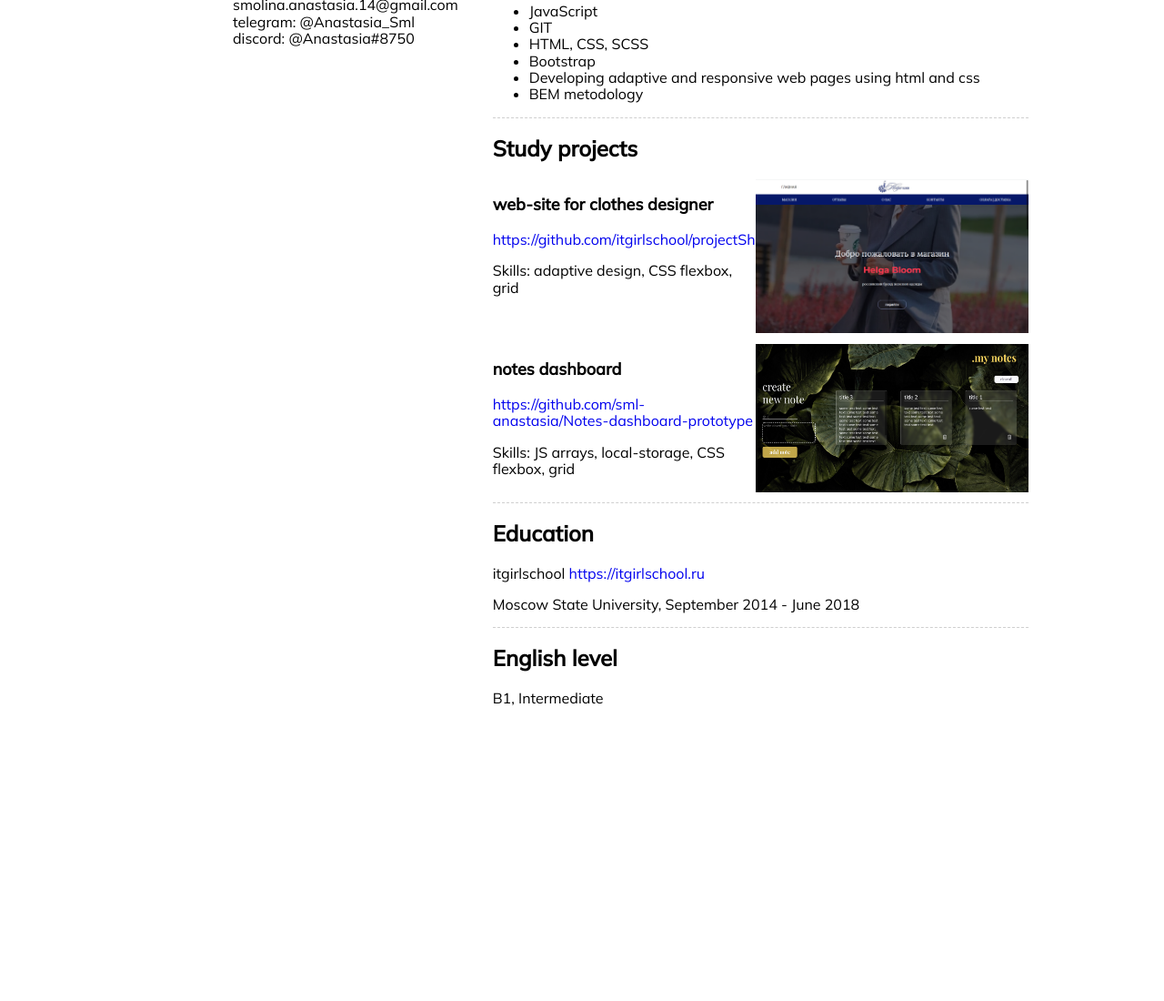
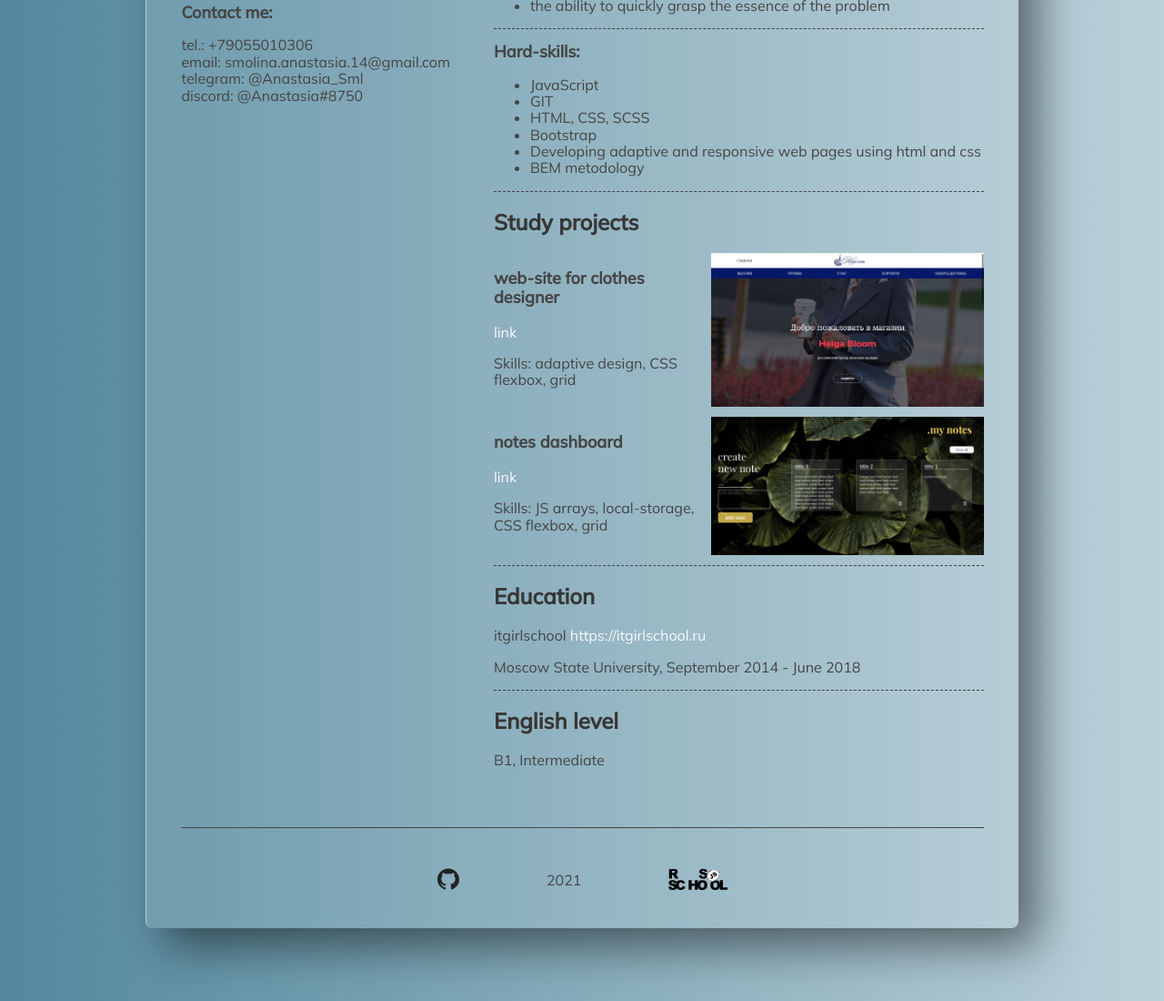
Before and after one commit to sml-anastasia/rsschool-cv, a plain HTML site: page index.html in a window 1280 px wide. Shown: the part 434-1534 px from the top of the page at 91% size. Before the commit the page ends 1265 px from the top, so only its background shows below. Drawn offline with nearby package versions, Linux system fonts and the light colour scheme; a web font is replaced by a local one.

Commit message:
feat: add style and icons

```diff
--- a/assets/styles/style.css
+++ b/assets/styles/style.css
@@ -3,31 +3,49 @@ body {
     display: flex;
     justify-content: center;
     font-family: "Mulish", sans-serif;
+    background: linear-gradient(90deg, #53889D 0%, #BBD1D9 100%);
+    color: #444;
 }
 
 a {
     text-decoration: none;
+    color: #f9f9fb;
 }
 
 .container {
-    width: 60%;
+    width: auto;
+    margin: 5rem 10rem;
     padding: 3%;
-    display: flex;
-    flex-direction: row;
-    flex-wrap: nowrap;
+    display: grid;
+    grid-template-areas:
+        "aside main"
+        "footer footer";
+    grid-gap: 3rem;
+
+    box-sizing: border-box;
+    box-shadow: 20px 20px 50px rgba(0, 0, 0, 0.5);
+    background: rgba(255, 255, 255, 0.1);
+    border-top: 1px solid rgba(255, 255, 255, 0.5);
+    border-left: 1px solid rgba(255, 255, 255, 0.5);
+    border-radius: 8px;
+    -webkit-backdrop-filter: blur(5px);
+    backdrop-filter: blur(5px);
 }
 
 .container__box {
-    border-top: 0.5px dashed #cfcfcf;
+    border-top: 0.5px dashed #444;
+    box-sizing: border-box;
 }
 
 .title_main {
     font-family: 'Playfair Display', serif;
+    color: #363636;
     text-transform: uppercase;
 }
 
 .title_sub {
     font-size: 24px;
+    color: #363636;
 }
 
 .list__title {
@@ -41,11 +59,11 @@ a {
 }
 
 .main-box {
-    margin-left: 2%;
+    grid-area: main;
 }
 
 .aside-box {
-    margin-right: 2%;
+    grid-area: aside;
 }
 
 .experience__project {
@@ -53,6 +71,7 @@ a {
     display: flex;
     flex-direction: row;
     flex-wrap: nowrap;
+    justify-content: space-between;
 }
 
 .project-name {
@@ -64,3 +83,31 @@ a {
     width: 300px;
     height: auto;
 }
+
+.footer {
+    padding-top: 5%;
+    border-top: 1px solid #444;
+    display: flex;
+    justify-content: center;
+    grid-area: footer;
+}
+
+.footer__info {
+    display: flex;
+    flex-direction: row;
+    justify-content: space-between;
+}
+
+.info__elem {
+    margin: auto 3rem;
+}
+
+.info__icon_github {
+    width: 24px;
+    height: auto;
+}
+
+.info__icon_rs {
+    width: auto;
+    height: 24px;
+}
--- a/index.html
+++ b/index.html
@@ -23,8 +23,8 @@
         <aside class="aside-box">
             <div class="photo"><img src="assets/images/main-photo.jpg" alt="photo"></div>
             <section class="contacts">
+                <h2 class="list__title">Contact me:</h2>
                 <ul class="contacts__list">
-                    <h2 class="list__title">Contact me:</h2>
                     <li>tel.: +79055010306</li>
                     <li>email: smolina.anastasia.14@gmail.com</li>
                     <li>telegram: @Anastasia_Sml</li>
@@ -64,9 +64,9 @@
                 <h2 class="title_sub">Study projects</h2>
                 <article class="experience__project">
                     <div>
-                        <p class="project-name">web-site for clothes designer</p>
-                        <a
-                            href="https://github.com/itgirlschool/projectSh">https://github.com/itgirlschool/projectSh</a>
+                        <h3 class="project-name">web-site for clothes designer</h3>
+                        <p><a href="https://github.com/itgirlschool/projectSh">link</a>
+                        </p>
                         <p>Skills: adaptive design, CSS flexbox, grid</p>
                     </div>
                     <img class="project-img" src="assets/images/helga-bloom-website.png"
@@ -74,9 +74,9 @@
                 </article>
                 <article class="experience__project">
                     <div>
-                        <p class="project-name">notes dashboard</p>
-                        <a
-                            href="https://github.com/sml-anastasia/Notes-dashboard-prototype">https://github.com/sml-anastasia/Notes-dashboard-prototype</a>
+                        <h3 class="project-name">notes dashboard</h3>
+                        <p><a href="https://github.com/sml-anastasia/Notes-dashboard-prototype">link</a>
+                        </p>
                         <p>Skills: JS arrays, local-storage, CSS flexbox, grid</p>
                     </div>
                     <img class="project-img" src="assets/images/notes-dashboard.png" alt="notes dashboard example">
@@ -93,9 +93,16 @@
                 <h2 class="title_sub">English level</h2>
                 <p>B1, Intermediate</p>
             </section>
-
-            <footer class="footer"></footer>
         </main>
+        <footer class="footer">
+            <div class="footer__info">
+                <a href="https://github.com/sml-anastasia"><img class="info__elem info__icon_github"
+                        src="assets/images/github.svg" alt="github-link"></a>
+                <span class="info__elem">2021</span>
+                <a href="https://rs.school/js/"><img class="info__elem info__icon_rs"
+                        src="assets/images/rs_school_js.svg" alt="rs-school-link"></a>
+            </div>
+        </footer>
     </div>
 </body>
 
```
Also changed, not shown: assets/images/github.svg (added), assets/images/rs_school_js.svg (added).
